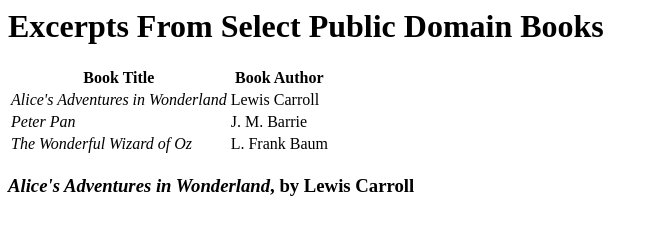
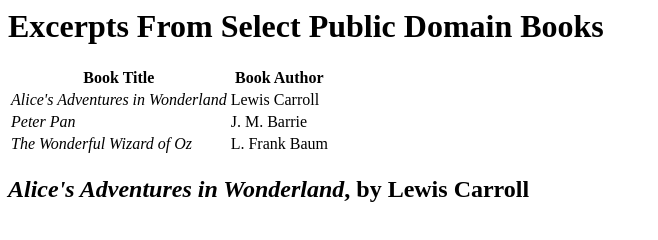
Before and after one commit to StudiedQuill/lab3, a plain HTML site: page index.html in a window 1280 px wide. Shown: the whole page, without its empty margins (0-658 px from the left). Drawn offline with Linux system fonts and the light colour scheme.

Commit message:
heading tester
Switched it to heading 2.

```diff
--- a/index.html
+++ b/index.html
@@ -23,6 +23,6 @@
 			<td><em>The Wonderful Wizard of Oz</em></td>
 			<td>L. Frank Baum</td>
 		</table>
-		<h3><em>Alice's Adventures in Wonderland</em>, by Lewis Carroll</h3>
+		<h2><em>Alice's Adventures in Wonderland</em>, by Lewis Carroll</h2>
 	</body>
 </html>
```
